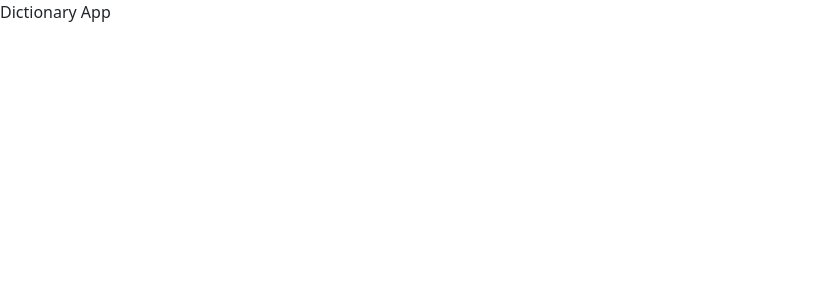
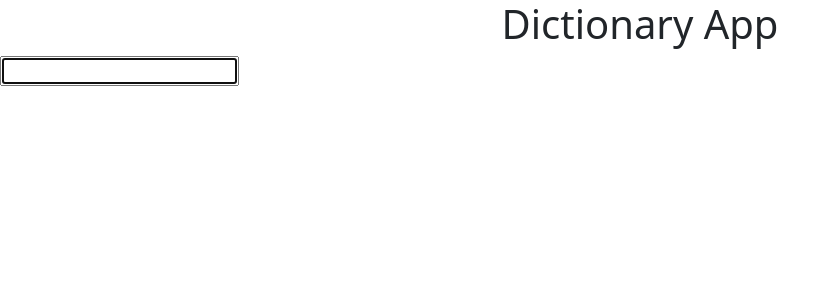
Before and after one commit to Mel-Lowe/dictionary-app, a React (Create React App) app: page / in a window 1280 px wide. Shown: the top 300 px of the page, without its empty margins (0-840 px from the left). Built offline with nearby package versions, Linux system fonts and the light colour scheme.

Commit message:
created search engine template

```diff
--- a/src/App.js
+++ b/src/App.js
@@ -1,5 +1,14 @@
+import React from "react";
+import Dictionary from "./Dictionary";
 import "./App.css";
 
 export default function App() {
-  return <div className="App">Dictionary App</div>;
+  return (
+    <div className="App">
+      <div className="App-header">
+        <h1 className="text-center">Dictionary App</h1>
+        <Dictionary />
+      </div>
+    </div>
+  );
 }
--- /dev/null
+++ b/src/Dictionary.js
@@ -0,0 +1,22 @@
+import React, { useState } from "react";
+
+export default function Dictionary() {
+  let [keyword, setKeyword] = useState("");
+
+  function handleKeyword(event) {
+    setKeyword(event.target.value);
+  }
+
+  function search(event) {
+    event.preventDefault();
+    alert(`Searching the definition of ${keyword}`);
+  }
+
+  return (
+    <div className="Dictionary">
+      <form onSubmit={search}>
+        <input type="search" autoFocus={true} onChange={handleKeyword} />
+      </form>
+    </div>
+  );
+}
```
Also changed, not shown: public/manifest.json.
